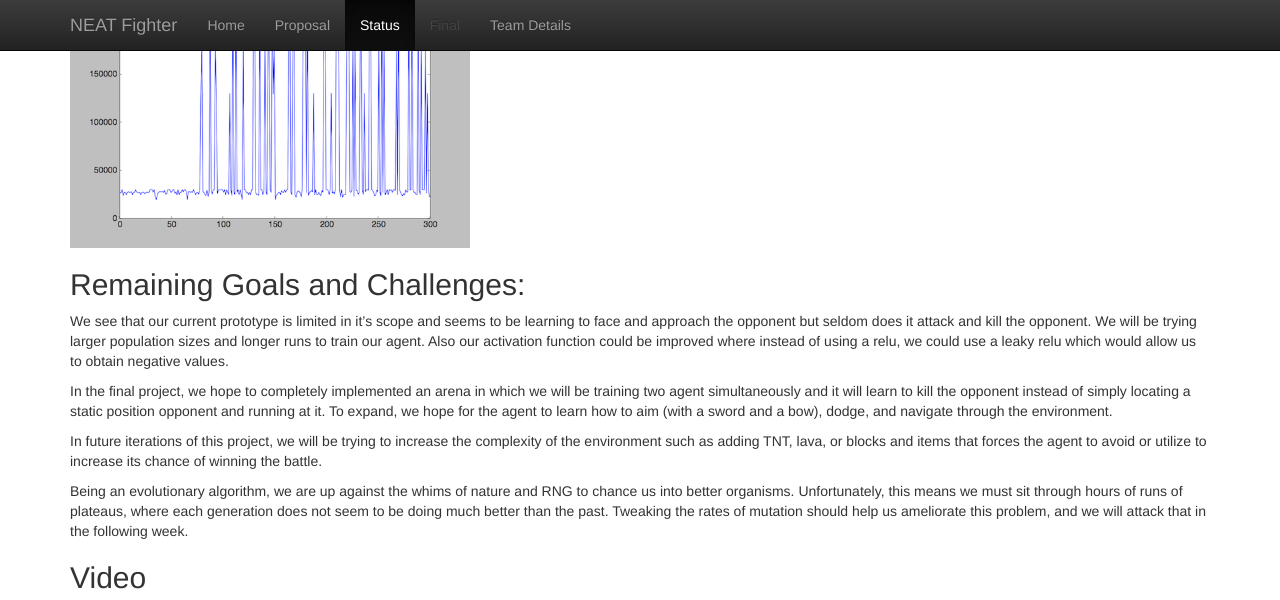
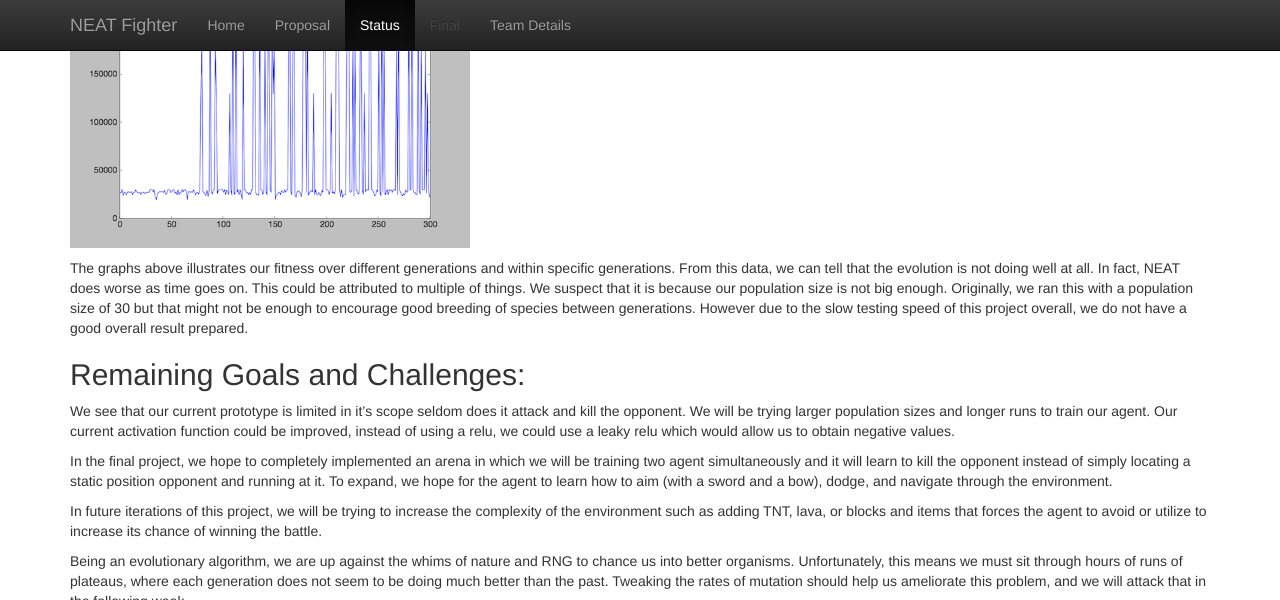
Before and after one commit to UCI-CS-175-Cool-Kids-Club/Neat_Fighter, a Jekyll site: the page built from docs/status.md, in a window 1280 px wide and 900 px high, scrolled down 6966 px, cut to the strip 0-600 px from the top of the window. Built offline with Jekyll 4.4.1, drawn with Linux system fonts in a browser that asks for light colours.

Commit message:
updated evaluation and challenges

```diff
--- a/docs/status.md
+++ b/docs/status.md
@@ -58,8 +58,10 @@ To evaluate our performance, we run our evolutionary program for 10 hours and se
 
 <p><img src="pics/status_fitness.png" alt="" style="width: 400px;"/></p>
 
+The graphs above illustrates our fitness over different generations and within specific generations. From this data, we can tell that the evolution is not doing well at all. In fact, NEAT does worse as time goes on. This could be attributed to multiple of things. We suspect that it is because our population size is not big enough. Originally, we ran this with a population size of 30 but that might not be enough to encourage good breeding of species between generations. However due to the slow testing speed of this project overall, we do not have a good overall result prepared.
+
 ## Remaining Goals and Challenges:
-We see that our current prototype is limited in it’s scope and seems to be learning to face and approach the opponent but seldom does it attack and kill the opponent. We will be trying larger population sizes and longer runs to train our agent. Also our activation function could be improved where instead of using a relu, we could use a leaky relu which would allow us to obtain negative values.
+We see that our current prototype is limited in it’s scope seldom does it attack and kill the opponent. We will be trying larger population sizes and longer runs to train our agent. Our current activation function could be improved, instead of using a relu, we could use a leaky relu which would allow us to obtain negative values.
 
 In the final project, we hope to completely implemented an arena in which we will be training two agent simultaneously and it will learn to kill the opponent instead of simply locating a static position opponent and running at it. To expand, we hope for the agent to learn how to aim (with a sword and a bow), dodge, and navigate through the environment.
 
```
